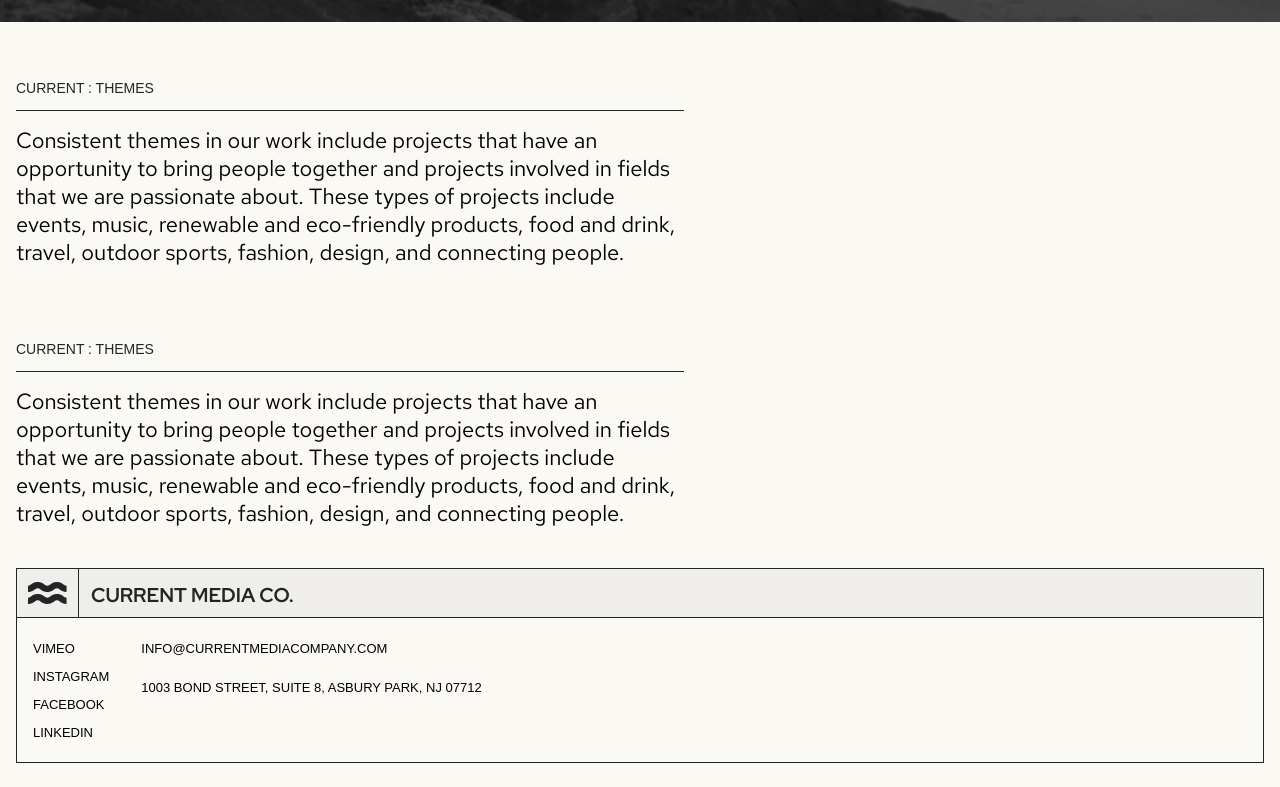
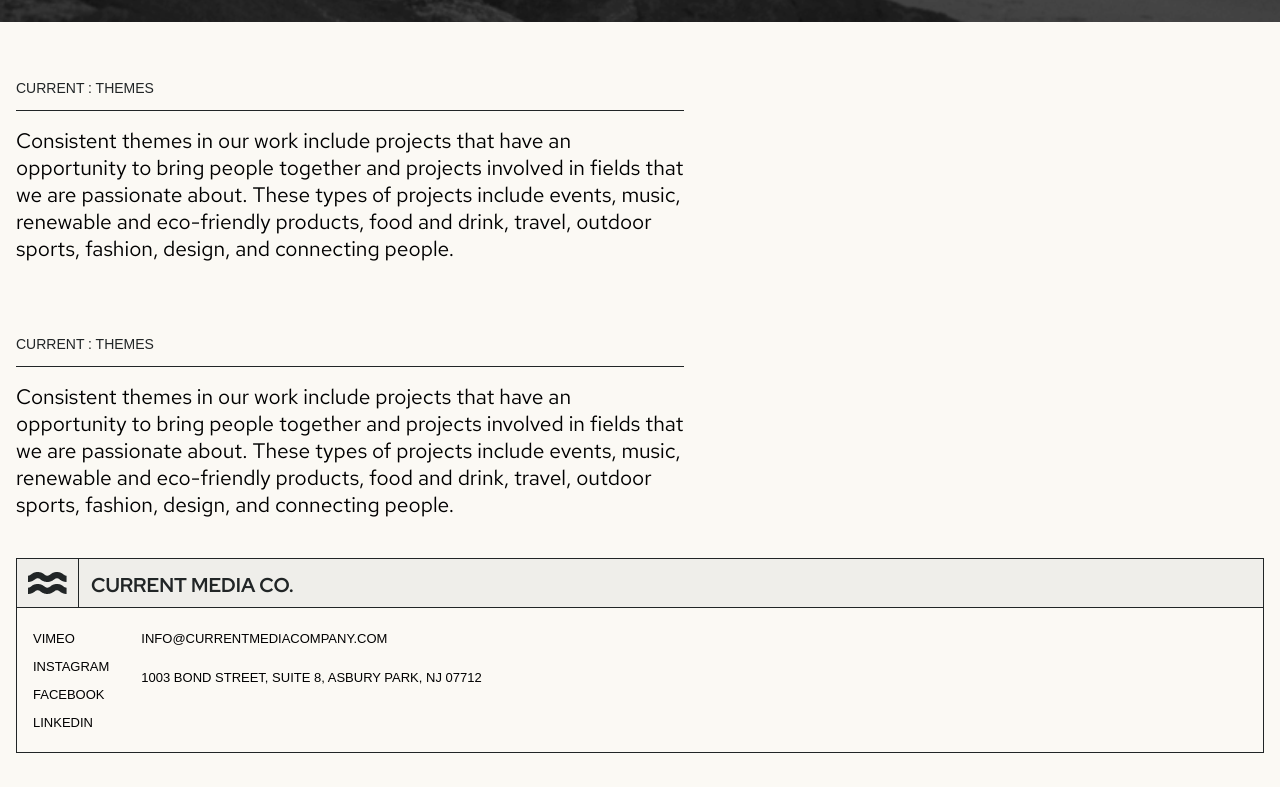
Before and after one commit to masonomara/current, a Next.js app: page /about in a window 1280 px wide. Shown: the part 778-1565 px from the top of the page. Built offline with nearby package versions, Linux system fonts and the light colour scheme; a web font is replaced by a local one.

Commit message:
try bug fix

```diff
--- a/components/clientCard.js
+++ b/components/clientCard.js
@@ -11,9 +11,6 @@ const redHatMono = Red_Hat_Mono({
 
 export default function ClientCard({ client, fullWidth, activeClientValues }) {
 
-
-
-  console.log("activeClientValues: ", activeClientValues)
 
   return (
     <>
--- a/styles/description.module.css
+++ b/styles/description.module.css
@@ -24,8 +24,8 @@
 }
 .description {
   font-weight: 400;
-  font-size: 22px;
-  line-height: 28px;
+  font-size: 21px;
+  line-height: 27px;
 }
 @media (max-width:599px) {
   .description {
```
Also changed, not shown: pages/work.js (+4 -4 lines).
